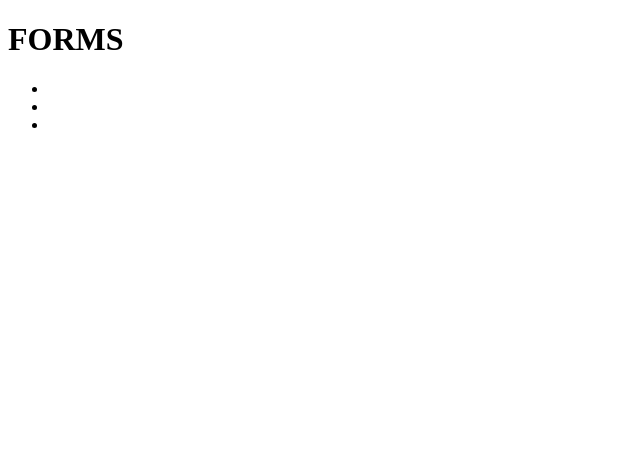
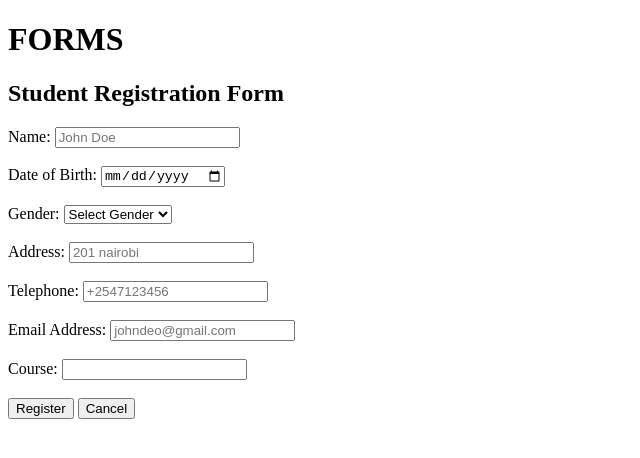
Before and after one commit to alchemy-Q/PLP, a plain HTML site: page forms.html in a window 1280 px wide. Shown: the whole page, without its empty margins (0-640 px from the left). Drawn offline with Linux system fonts and the light colour scheme.

Commit message:
formsfill

```diff
--- a/forms.html
+++ b/forms.html
@@ -12,14 +12,42 @@
     <header>
         <h1>FORMS</h1>
         <nav>
-            <ul>
-                <li></li>
-                <li></li>
-                <li></li>
-            </ul>
+
         </nav>
     </header>
-    <main></main>
+    <main>
+    <h2>Student Registration Form</h2>
+    <form action="submit.php" method="post">
+        <label for="name">Name:</label>
+        <input type="text" id="name" name="name" required placeholder="John Doe"><br><br>
+
+        <label for="dob">Date of Birth:</label>
+        <input type="date" id="dob" name="dob" required><br><br>
+
+        <label for="gender">Gender:</label>
+        <select id="gender" name="gender" required><br><br>
+            <option value="">Select Gender</option>
+            <option value="male">Male</option>
+            <option value="female">Female</option>
+            <option value="other">Other</option>
+        </select><br><br>
+
+        <label for="address">Address:</label>
+        <input type="text" id="address" name="address" required placeholder="201 nairobi"><br><br>
+
+        <label for="telephone">Telephone:</label>
+        <input type="tel" id="telephone" name="telephone" required placeholder="+2547123456"><br><br>
+
+        <label for="email">Email Address:</label>
+        <input type="email" id="email" name="email" required placeholder="johndeo@gmail.com"><br><br>
+
+        <label for="course">Course:</label>
+        <input type="text" id="course" name="course" required><br></br>
+
+        <button type="submit">Register</button>
+        <button type="button" onclick="window.location.href='index.html'">Cancel</button><br><br>
+    </form>
+    </main>
     <footer></footer>
 
 </body>
```
